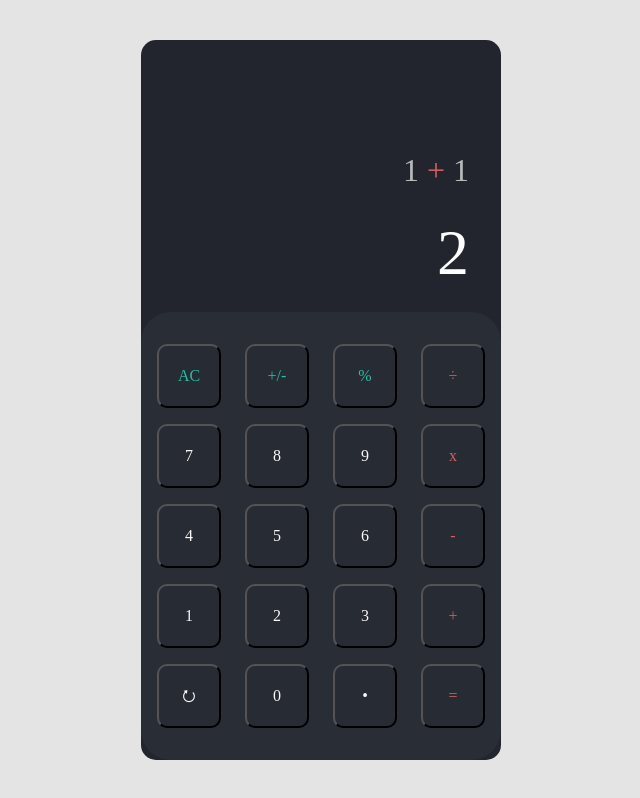
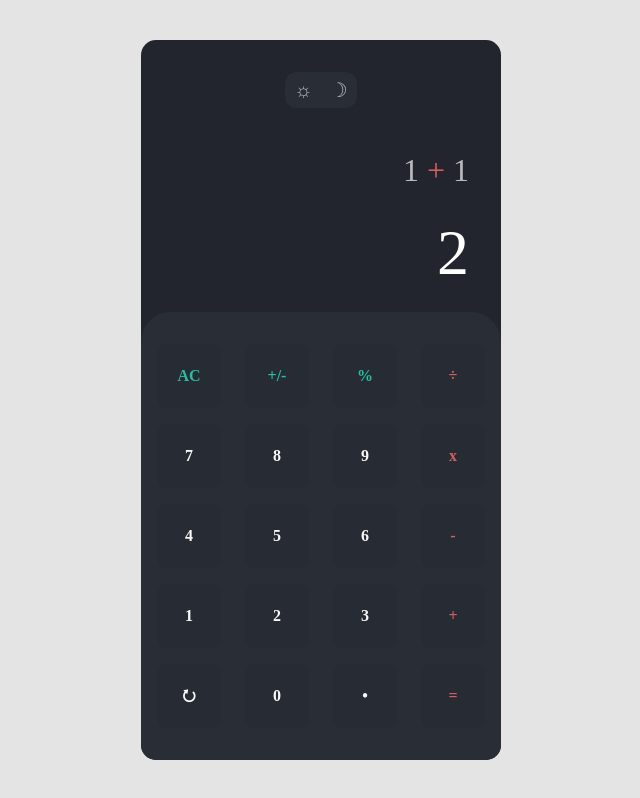
Before and after one commit to bryan-delacruz/Calculator-Layout, a React (Create React App) app: page / in a window 1280 px wide. Shown: the whole page, without its empty margins (319-959 px from the left). Built offline with nearby package versions, Linux system fonts and the light colour scheme.

Commit message:
Se agrega los botones modo light y nocturno,

```diff
--- a/src/components/Display.jsx
+++ b/src/components/Display.jsx
@@ -4,6 +4,12 @@ import styles from "../css/Display.module.css";
 const Display = () => {
   return (
     <div className={styles.display}>
+      <div className={styles.mode}>
+        <span className={styles.containerBtn}>
+          <button className={`${styles.modeBtn} ${styles.modeLight}`}>☼</button>
+          <button className={`${styles.modeBtn} ${styles.modeDark}`}>☽</button>
+        </span>
+      </div>
       <div className={styles.operation}>
         1<span className={styles.operador}> + </span>1
       </div>
--- a/src/css/Board.module.css
+++ b/src/css/Board.module.css
@@ -2,7 +2,7 @@
   width: 45vh;
   height: 56vh;
   background-color: #292d36;
-  border-radius: 30px;
+  border-radius: 30px 30px 15px 15px;
   display: flex;
   flex-wrap: wrap;
   align-content: center;
--- a/src/css/Button.module.css
+++ b/src/css/Button.module.css
@@ -7,13 +7,19 @@
   justify-content: center;
 }
 .btn {
+  border: none;
+  transition: box-shadow 0.1s ease-in-out;
   width: 8vh;
   height: 8vh;
   background-color: #272b33;
   color: #f8f8f8;
   border-radius: 10px;
-  padding: 0;
   cursor: pointer;
+  font-weight: bold;
+}
+
+.btn:active {
+  box-shadow: 0 0 0 0.2rem rgba(0, 123, 255, 0.25);
 }
 
 .btnWhite {
--- a/src/css/Display.module.css
+++ b/src/css/Display.module.css
@@ -7,6 +7,46 @@
   align-content: flex-end;
   color: #ffff;
 }
+.mode {
+  height: 10vh;
+  width: 45vh;
+  display: flex;
+  flex-wrap: wrap;
+  justify-content: center;
+  text-align: center;
+}
+.containerBtn {
+  height: fit-content;
+  background-color: #292d36;
+  border: 0.3vh solid transparent;
+  border-radius: 1.5vh;
+}
+.modeBtn {
+  border: none;
+  transition: box-shadow 0.1s ease-in-out;
+  background-color: #292d36;
+  width: 4vh;
+  height: 4vh;
+  padding: 0;
+  color: #b9babc;
+  cursor: pointer;
+  font-size: 2.5vh;
+  border: 0.3vh solid transparent;
+}
+.modeBtn:active {
+  box-shadow: 0 0 0 0.3vh rgba(0, 123, 255, 0.25);
+}
+.modeBtn:focus {
+  color: white;
+}
+.modeLight {
+  border-radius: 1.5vh 0vh 0vh 1.5vh;
+  margin-right: 0.4vh;
+}
+.modeDark {
+  border-radius: 0vh 1.5vh 1.5vh 0vh;
+}
+
 .operation {
   width: 45vh;
   height: 8vh;
```
